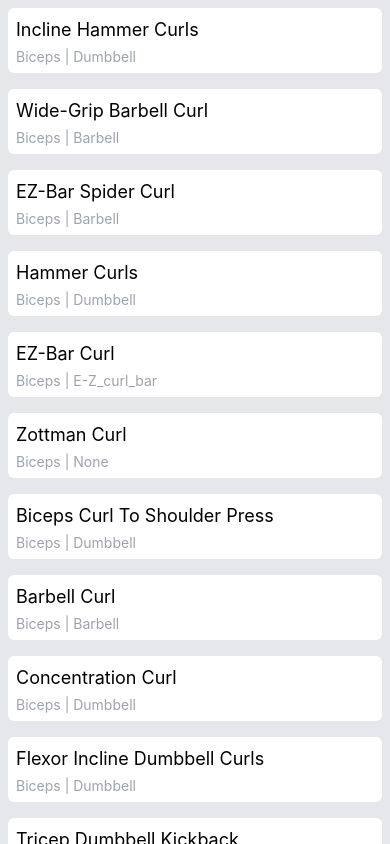
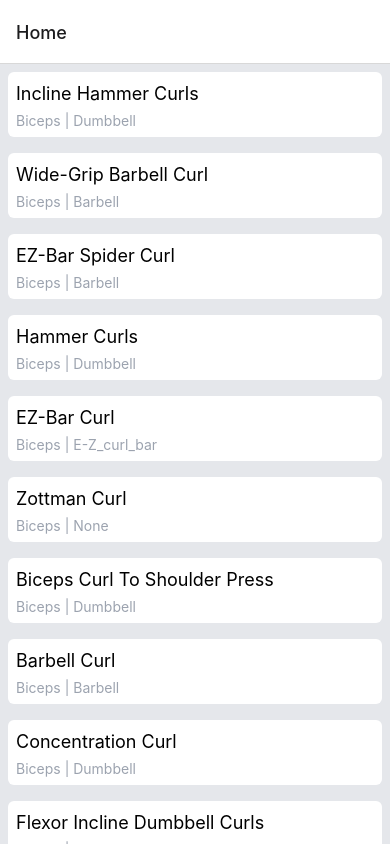
Before and after one commit to yadavNishant2020/FitFocus, a React Native app: screen /Home in a window 390 px wide. Built offline with nearby package versions, Linux system fonts and the light colour scheme.

Commit message:
React Navigation Implemented

```diff
--- a/App.tsx
+++ b/App.tsx
@@ -1,19 +1,47 @@
 import React from 'react';
-import { View, Text, FlatList } from 'react-native';
+import { View, FlatList, Text } from 'react-native';
 import tw from 'twrnc';
 import exercises from './assets/data/exercises.json';
-import ExerciseList from './src/components/exerciseList';
+import ExerciseList from './src/reusableComponents/exerciseList';
+import { NavigationContainer } from '@react-navigation/native';
+import { createNativeStackNavigator } from '@react-navigation/native-stack';
+
+const Stack = createNativeStackNavigator();
 
 const App = () => {
+  return (
+    <NavigationContainer>
+      <Stack.Navigator>
+        <Stack.Screen name="Home" component={Home} />
+        <Stack.Screen name="ExerciseDetails" component={ExerciseDetails} />
+      </Stack.Navigator>
+    </NavigationContainer>
+  );
+};
+
+const Home = ({ navigation } : {navigation : any}) => { // Pass navigation prop here
   return (
     <View style={tw`flex justify-center bg-gray-200 h-full`}>
       <FlatList
         data={exercises}
-        renderItem={({ item }) => <ExerciseList item={item} />}
-        keyExtractor={(item) => item.name}
+        renderItem={({ item }) => (
+          <ExerciseList
+            item={item}
+            navigation={navigation} // Pass navigation prop to ExerciseList
+          />
+        )}
+        keyExtractor={(item, index) => item.name + index}
       />
     </View>
   );
 };
 
+const ExerciseDetails = () => {
+  return (
+    <View>
+      <Text>Exercise Details</Text>
+    </View>
+  );
+};
+
 export default App;
--- a/index.js
+++ b/index.js
@@ -5,5 +5,6 @@
 import {AppRegistry} from 'react-native';
 import App from './App';
 import {name as appName} from './app.json';
+import 'react-native-gesture-handler';
 
 AppRegistry.registerComponent(appName, () => App);
--- a/package.json
+++ b/package.json
@@ -10,8 +10,14 @@
     "test": "jest"
   },
   "dependencies": {
+    "@react-navigation/native": "^6.1.17",
+    "@react-navigation/native-stack": "^6.9.26",
+    "@react-navigation/stack": "^6.3.29",
     "react": "18.2.0",
     "react-native": "0.74.1",
+    "react-native-gesture-handler": "^2.16.2",
+    "react-native-safe-area-context": "^4.10.1",
+    "react-native-screens": "^3.31.1",
     "twrnc": "^4.2.0"
   },
   "devDependencies": {
--- a/src/components/exerciseList.tsx
+++ /dev/null
@@ -1,17 +0,0 @@
-import { View, Text } from 'react-native';
-import React from 'react';
-import tw from 'twrnc';
-import { Exercise } from '../interfaces';
-
-const ExerciseList = ({ item }: { item: Exercise }) => {
-  return (
-    <View style={[tw`bg-white p-2 m-2 rounded-md gap-1`, { elevation: 3 }]}>
-      <Text style={tw`text-black text-lg capitalize`}>{item.name}</Text>
-      <Text style={tw`text-gray-400 capitalize`}>
-        {item.muscle} | {item.equipment}
-      </Text>
-    </View>
-  );
-};
-
-export default ExerciseList;
--- /dev/null
+++ b/src/reusableComponents/exerciseList.tsx
@@ -0,0 +1,22 @@
+import React from 'react';
+import { View, FlatList, Text, TouchableOpacity } from 'react-native'; // Import TouchableOpacity
+import tw from 'twrnc';
+import { useNavigation } from '@react-navigation/native'; // Import useNavigation hook
+import { Exercise } from '../interfaces';
+
+const ExerciseList = ({ item }: {item : Exercise}) => {
+  const navigation = useNavigation(); // Use useNavigation hook to get navigation object
+  return (
+    <TouchableOpacity
+      style={[tw`bg-white p-2 m-2 rounded-md gap-1`, { elevation: 3 }]}
+      onPress={() => navigation.navigate('ExerciseDetails', { exercise: item })}
+    >
+      <Text style={tw`text-black text-lg capitalize`}>{item.name}</Text>
+      <Text style={tw`text-gray-400 capitalize`}>
+        {item.muscle} | {item.equipment}
+      </Text>
+    </TouchableOpacity>
+  );
+};
+
+export default ExerciseList;
```
Also changed, not shown: src/navigation/index.tsx (added, +17 -0 lines), src/views --notUsing/exercises.tsx (added, +19 -0 lines), 2 other files (tests, documents, lock files or other folders).
